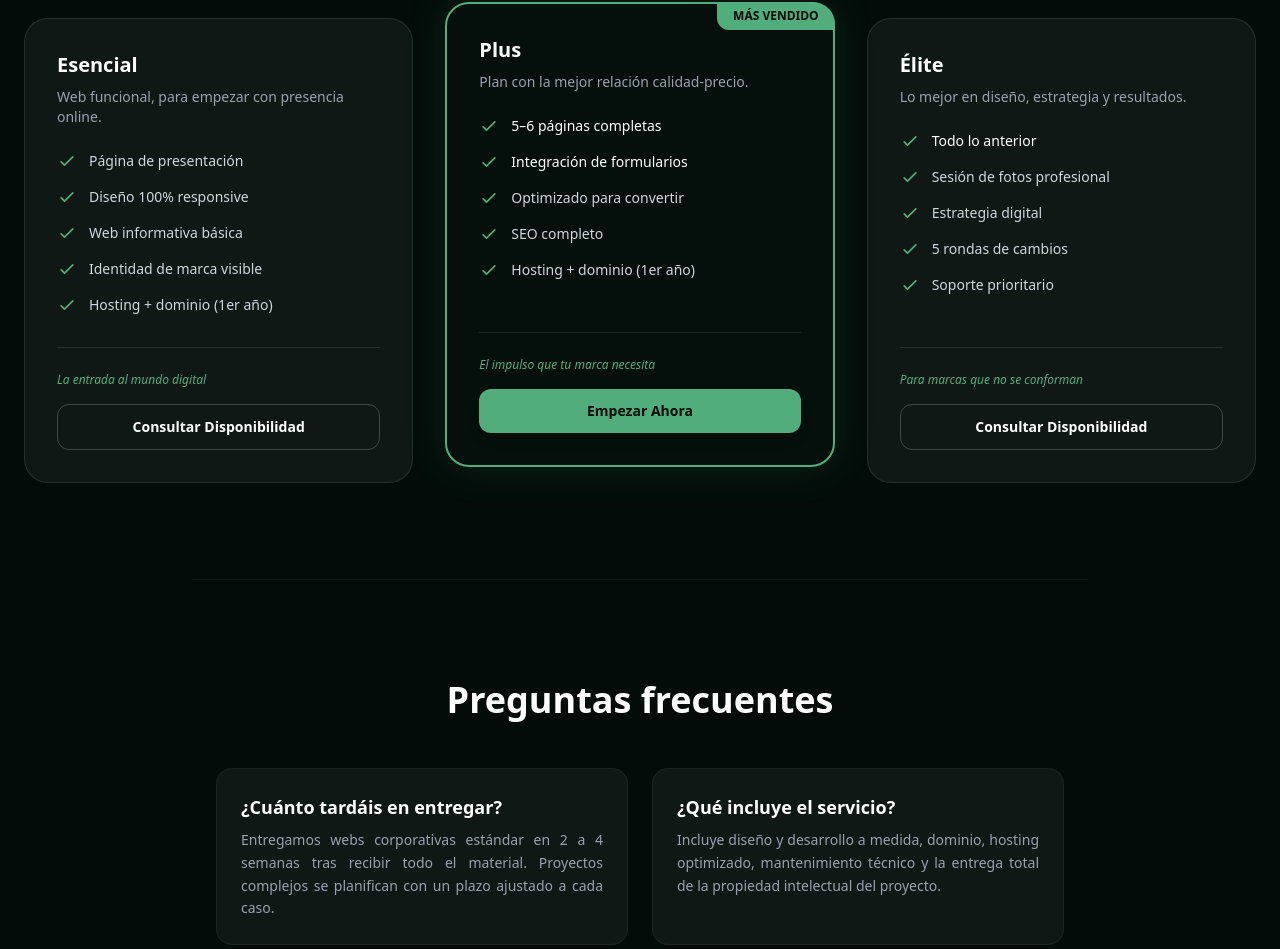
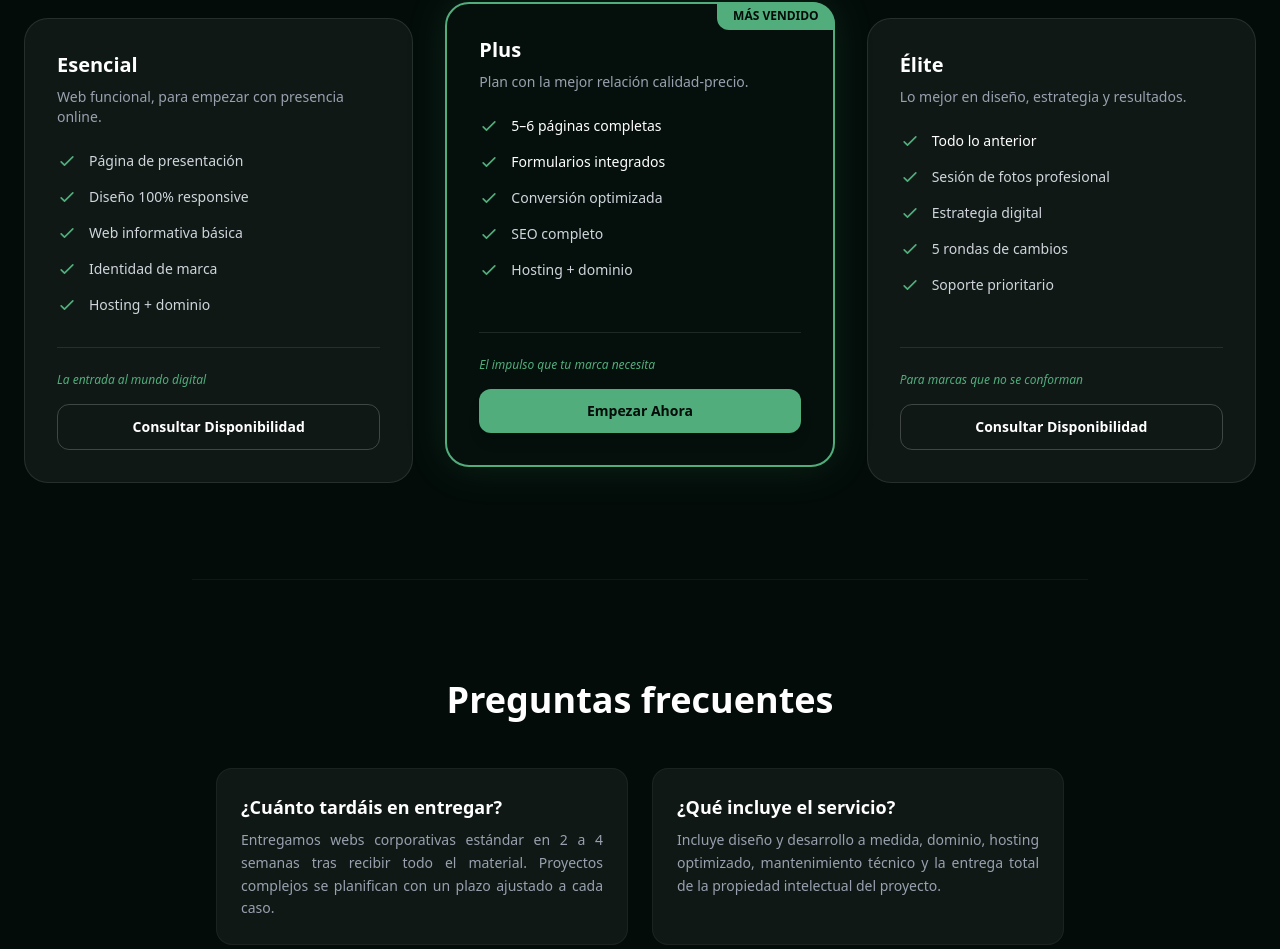
Before and after one commit to poldan/poldan, a SvelteKit app: page / in a window 1280 px wide. Shown: the part 1544-2493 px from the top of the page. Built offline with nearby package versions, Linux system fonts and the light colour scheme.

Commit message:
Update +page.svelte
Texto planes updateado

```diff
--- a/src/routes/+page.svelte
+++ b/src/routes/+page.svelte
@@ -328,11 +328,11 @@
                       </li>
                       <li class="flex items-start gap-3 text-sm text-gray-300">
                           <svg class="w-5 h-5 text-[#51ad7c] flex-shrink-0" fill="none" viewBox="0 0 24 24" stroke="currentColor"><path stroke-linecap="round" stroke-linejoin="round" stroke-width="2" d="M5 13l4 4L19 7"/></svg>
-                          <span>Identidad de marca visible</span>
+                          <span>Identidad de marca</span>
                       </li>
                       <li class="flex items-start gap-3 text-sm text-gray-300">
                           <svg class="w-5 h-5 text-[#51ad7c] flex-shrink-0" fill="none" viewBox="0 0 24 24" stroke="currentColor"><path stroke-linecap="round" stroke-linejoin="round" stroke-width="2" d="M5 13l4 4L19 7"/></svg>
-                          <span>Hosting + dominio (1er año)</span>
+                          <span>Hosting + dominio</span>
                       </li>
                   </ul>
 
@@ -364,11 +364,11 @@
                       </li>
                       <li class="flex items-start gap-3 text-sm text-white font-medium">
                           <svg class="w-5 h-5 text-[#51ad7c] flex-shrink-0" fill="none" viewBox="0 0 24 24" stroke="currentColor"><path stroke-linecap="round" stroke-linejoin="round" stroke-width="2" d="M5 13l4 4L19 7"/></svg>
-                          <span>Integración de formularios</span>
+                          <span>Formularios integrados</span>
                       </li>
                       <li class="flex items-start gap-3 text-sm text-gray-300">
                           <svg class="w-5 h-5 text-[#51ad7c] flex-shrink-0" fill="none" viewBox="0 0 24 24" stroke="currentColor"><path stroke-linecap="round" stroke-linejoin="round" stroke-width="2" d="M5 13l4 4L19 7"/></svg>
-                          <span>Optimizado para convertir</span>
+                          <span>Conversión optimizada</span>
                       </li>
                       <li class="flex items-start gap-3 text-sm text-gray-300">
                           <svg class="w-5 h-5 text-[#51ad7c] flex-shrink-0" fill="none" viewBox="0 0 24 24" stroke="currentColor"><path stroke-linecap="round" stroke-linejoin="round" stroke-width="2" d="M5 13l4 4L19 7"/></svg>
@@ -376,7 +376,7 @@
                       </li>
                       <li class="flex items-start gap-3 text-sm text-gray-300">
                           <svg class="w-5 h-5 text-[#51ad7c] flex-shrink-0" fill="none" viewBox="0 0 24 24" stroke="currentColor"><path stroke-linecap="round" stroke-linejoin="round" stroke-width="2" d="M5 13l4 4L19 7"/></svg>
-                          <span>Hosting + dominio (1er año)</span>
+                          <span>Hosting + dominio</span>
                       </li>
                   </ul>
 
```
